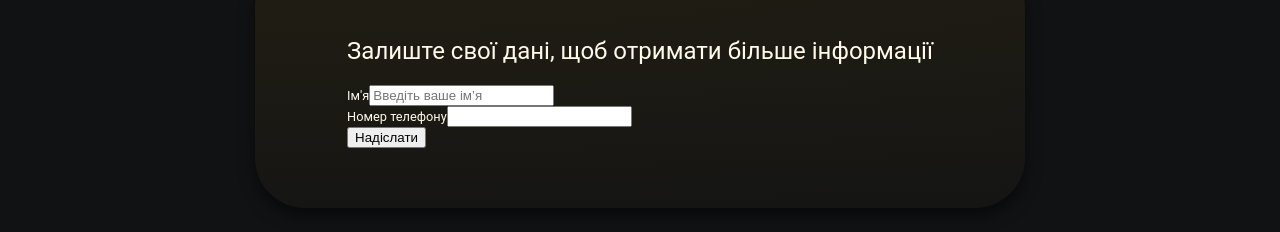
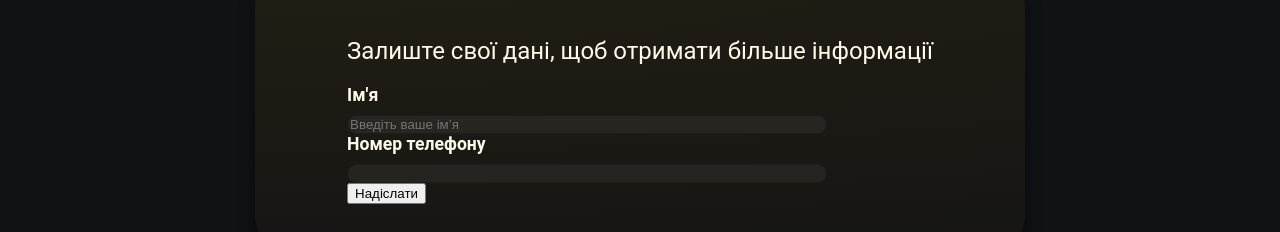
Before and after one commit to roman-sosnovskyi/reco, a React (Vite) app: page / in a window 1280 px wide. Shown: the part 720-952 px from the top of the page. Built offline with nearby package versions, Linux system fonts and the light colour scheme.

Commit message:
feat: add styling to FeedbackForm component with SCSS module

```diff
--- /dev/null
+++ b/src/components/FeedbackForm/FeedbackForm.module.scss
@@ -0,0 +1,20 @@
+.feedbackForm {
+  max-width: 480px;
+}
+
+.feedbackInputContainer {
+  display: flex;
+  flex-direction: column;
+  gap: 10px;
+}
+
+.feedbackInputLabel {
+  font-weight: 700;
+  font-size: 1.375rem;
+}
+
+.feedbackInput {
+  border: 1px solid #1b1d20;
+  border-radius: 15px;
+  background: rgba(255, 255, 255, 0.05);
+}
--- a/src/components/FeedbackForm/FeedbackForm.tsx
+++ b/src/components/FeedbackForm/FeedbackForm.tsx
@@ -1,6 +1,7 @@
 import { useForm, SubmitHandler } from "react-hook-form";
+import { FormInput } from "./types/FeedbackForm.types";
 
-import { FormInput } from "./types/FeedbackForm.types";
+import style from "./FeedbackForm.module.scss";
 
 const FeedbackForm = () => {
   const {
@@ -13,9 +14,11 @@ const FeedbackForm = () => {
   };
 
   return (
-    <form onSubmit={handleSubmit(onSubmit)}>
-      <div>
-        <label htmlFor="name">Ім&#39;я</label>
+    <form onSubmit={handleSubmit(onSubmit)} className={style.feedbackForm}>
+      <div className={style.feedbackInputContainer}>
+        <label htmlFor="name" className={style.feedbackInputLabel}>
+          Ім&#39;я
+        </label>
 
         <input
           id="name"
@@ -28,13 +31,16 @@ const FeedbackForm = () => {
           })}
           type="text"
           placeholder="Введіть ваше імʼя"
+          className={style.feedbackInput}
         />
 
         {errors.name && <p>{errors.name.message}</p>}
       </div>
 
-      <div>
-        <label htmlFor="phoneNumber">Номер телефону</label>
+      <div className={style.feedbackInputContainer}>
+        <label htmlFor="phoneNumber" className={style.feedbackInputLabel}>
+          Номер телефону
+        </label>
 
         <input
           id="phoneNumber"
@@ -47,6 +53,7 @@ const FeedbackForm = () => {
             }
           })}
           type="tel"
+          className={style.feedbackInput}
         />
 
         {errors.phoneNumber && <p>{errors.phoneNumber.message}</p>}
```
